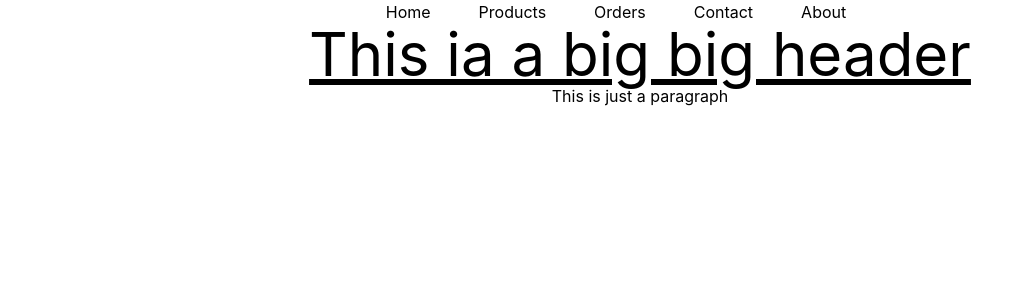
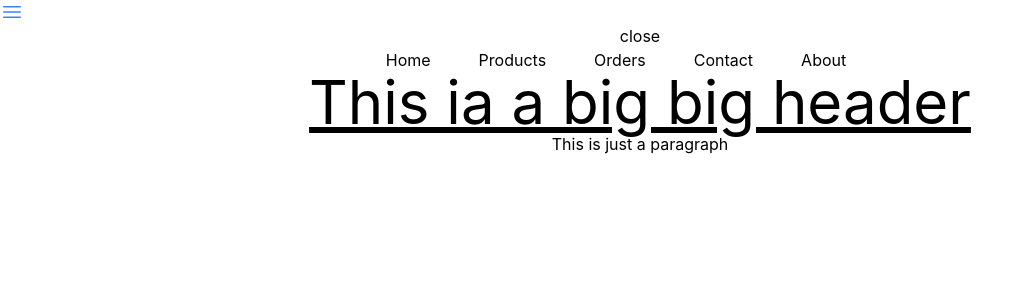
Before and after one commit to SharmiNMooN/react-with-tailwind, a React (Create React App) app: page / in a window 1280 px wide. Shown: the top 300 px of the page, without its empty margins (0-1031 px from the left). Built offline with nearby package versions, Linux system fonts and the light colour scheme.

Commit message:
open and close in ternary operator

```diff
--- a/package.json
+++ b/package.json
@@ -3,6 +3,7 @@
   "version": "0.1.0",
   "private": true,
   "dependencies": {
+    "@heroicons/react": "^2.0.11",
     "@testing-library/jest-dom": "^5.16.5",
     "@testing-library/react": "^13.4.0",
     "@testing-library/user-event": "^13.5.0",
--- a/src/components/NavBar/NavBar.js
+++ b/src/components/NavBar/NavBar.js
@@ -1,7 +1,9 @@
-import React from "react";
+import React, { useState } from "react";
 import Link from "../Link/Link";
+import { Bars3Icon } from "@heroicons/react/24/solid";
 
 const NavBar = () => {
+  const [open, setOpen] = useState(false);
   const routes = [
     { id: 1, name: "Home", path: "./home" },
     { id: 2, name: "Products", path: "./home" },
@@ -11,6 +13,12 @@ const NavBar = () => {
   ];
   return (
     <nav>
+      <Bars3Icon
+        onClick={() => setOpen(!open)}
+        className="h-6 w-6 text-blue-500"
+      />
+      <span>{open ? "open" : "close"}</span>
+
       <ul className="md:flex justify-center">
         {routes.map((route) => (
           <Link key={route.id} route={route}></Link>
```
Also changed, not shown: 1 other file (tests, documents, lock files or other folders).
